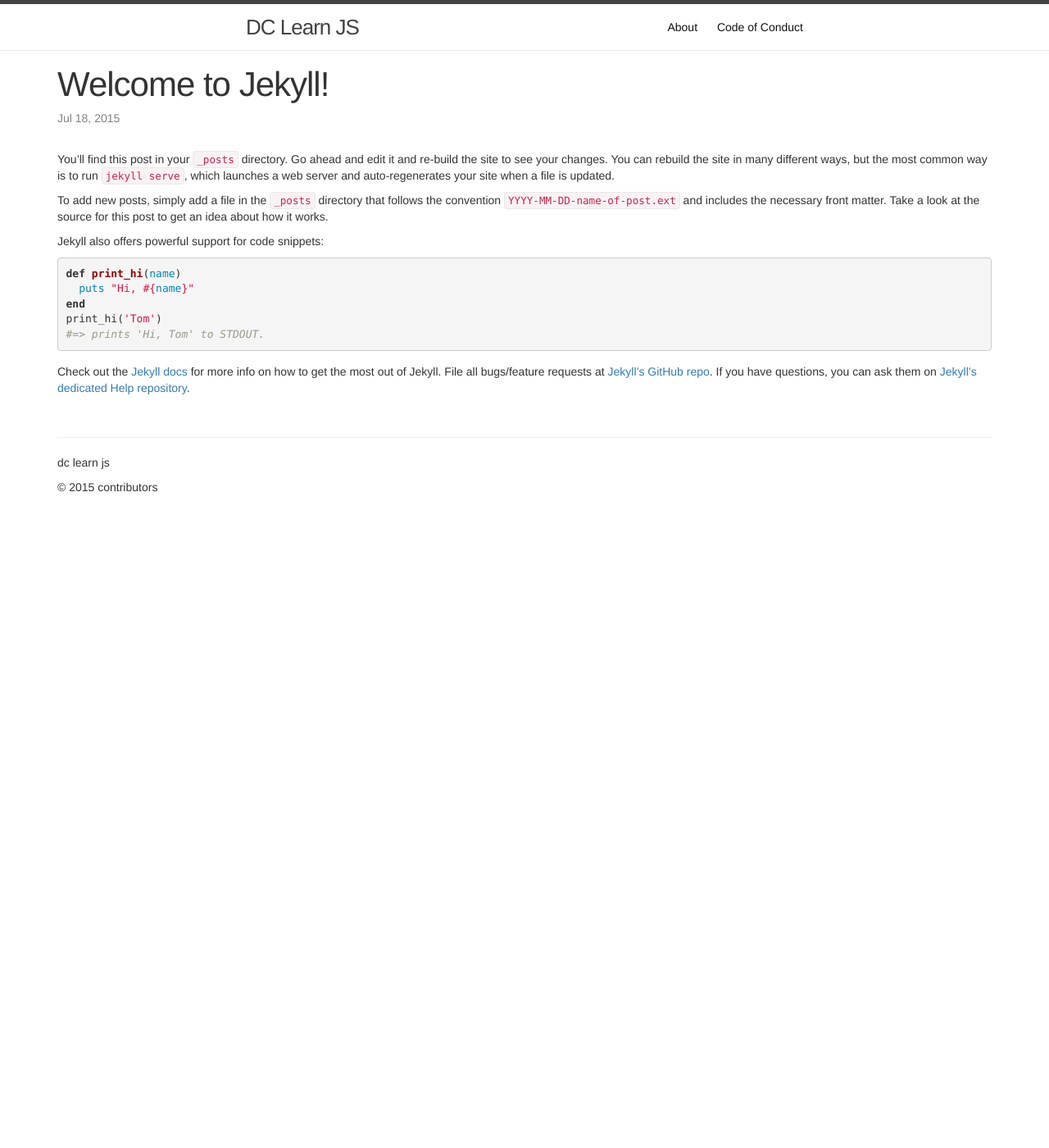
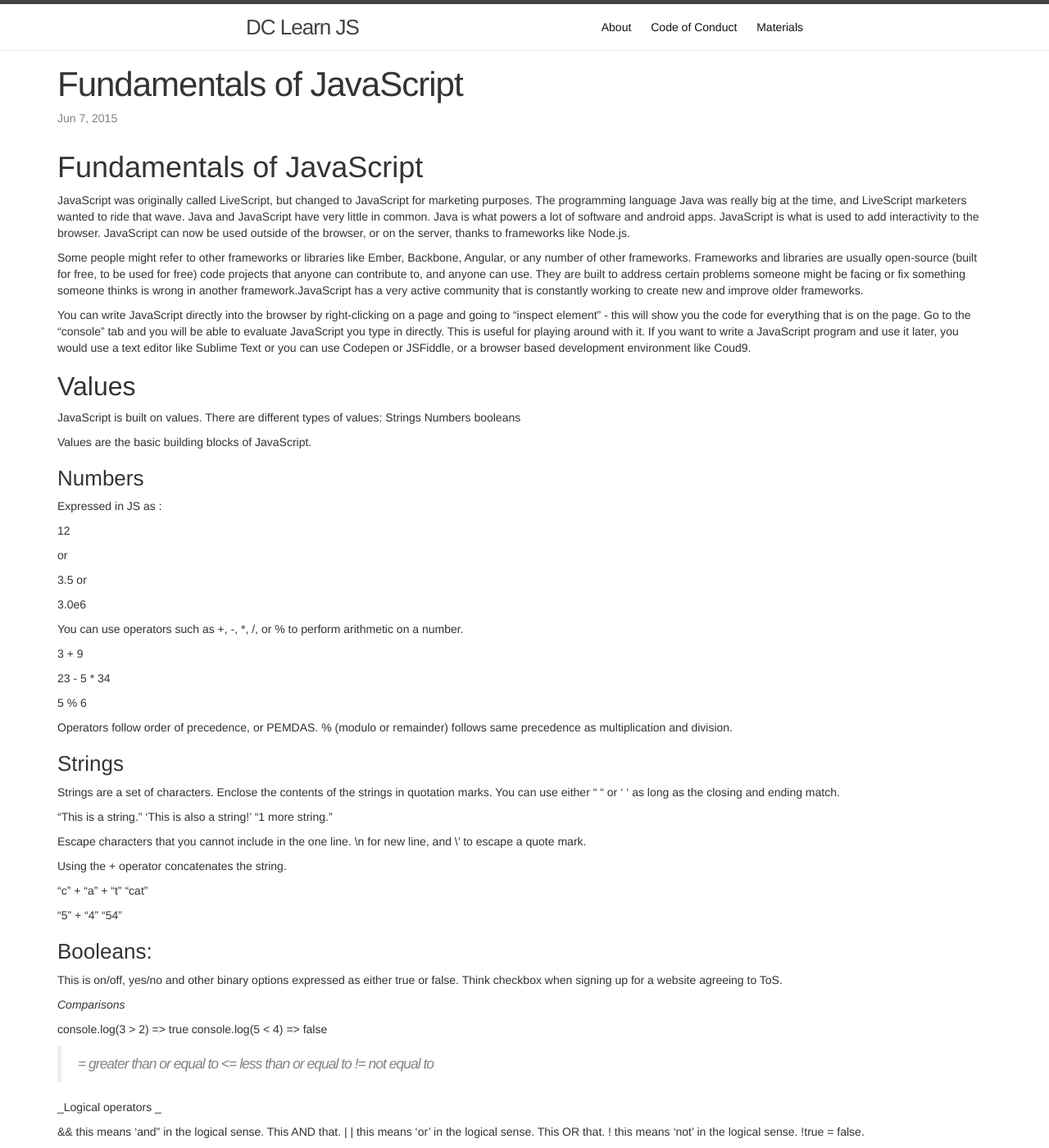
Before and after one commit to dclearnjs/dclearnjs.github.io, a Jekyll site: the page built from _posts/2015-07-18-welcome-to-jekyll.markdown, in a window 1280 px wide and 1400 px high. Shown: the whole window at 82% size. Built offline with Jekyll 4.4.1, drawn with Linux system fonts in a browser that asks for light colours; nearby versions of some CDN libraries; some of the changed text lies outside the part shown.

Commit message:
adding posts

```diff
--- a/_posts/2015-07-18-welcome-to-jekyll.markdown
+++ b/_posts/2015-07-18-welcome-to-jekyll.markdown
@@ -1,25 +1,148 @@
 ---
 layout: post
-title:  "Welcome to Jekyll!"
-date:   2015-07-18 15:03:08
-categories: jekyll update
+title:  "Fundamentals of JavaScript"
+date:   2015-06-07 15:03:08
+categories: javascript
 ---
-You’ll find this post in your `_posts` directory. Go ahead and edit it and re-build the site to see your changes. You can rebuild the site in many different ways, but the most common way is to run `jekyll serve`, which launches a web server and auto-regenerates your site when a file is updated.
 
-To add new posts, simply add a file in the `_posts` directory that follows the convention `YYYY-MM-DD-name-of-post.ext` and includes the necessary front matter. Take a look at the source for this post to get an idea about how it works.
+# Fundamentals of JavaScript
 
-Jekyll also offers powerful support for code snippets:
+JavaScript was originally called LiveScript, but changed to JavaScript for marketing purposes. The programming language Java was really big at the time, and LiveScript marketers wanted to ride that wave. Java and JavaScript have very little in common. Java is what powers a lot of software and android apps. JavaScript is what is used to add interactivity to the browser.  JavaScript can now be used outside of the browser, or on the server, thanks to frameworks like Node.js.
 
-{% highlight ruby %}
-def print_hi(name)
-  puts "Hi, #{name}"
-end
-print_hi('Tom')
-#=> prints 'Hi, Tom' to STDOUT.
-{% endhighlight %}
+Some people might refer to other frameworks or libraries like Ember, Backbone, Angular, or any number of other frameworks. Frameworks and libraries are usually open-source (built for free, to be used for free) code projects that anyone can contribute to, and anyone can use. They are built to address certain problems someone might be facing or fix something someone thinks is wrong in another framework.JavaScript has a very active community that is constantly working to create new and improve older frameworks.
 
-Check out the [Jekyll docs][jekyll] for more info on how to get the most out of Jekyll. File all bugs/feature requests at [Jekyll’s GitHub repo][jekyll-gh]. If you have questions, you can ask them on [Jekyll’s dedicated Help repository][jekyll-help].
+You can write JavaScript directly into the browser by right-clicking on a page and going to “inspect element” - this will show you the code for everything that is on the page. Go to the “console” tab and you will be able to evaluate JavaScript you type in directly. This is useful for playing around with it. If you want to write a JavaScript program and use it later, you would use a text editor like Sublime Text or you can use Codepen or JSFiddle, or a browser based development environment like Coud9.
 
-[jekyll]:      http://jekyllrb.com
-[jekyll-gh]:   https://github.com/jekyll/jekyll
-[jekyll-help]: https://github.com/jekyll/jekyll-help
+## Values
+JavaScript is built on values. There are different types of values:
+Strings
+Numbers
+booleans
+
+Values are the basic building blocks of JavaScript.
+
+### Numbers
+
+Expressed in JS as :
+
+12
+
+or
+
+3.5 or
+
+3.0e6
+
+You can use operators such as +, -, *, /, or % to perform arithmetic on a number.
+
+3 + 9
+
+23 - 5 * 34
+
+5 % 6
+
+Operators follow order of precedence, or PEMDAS. % (modulo or remainder) follows same precedence as multiplication and division.
+
+### Strings
+
+Strings are a set of characters. Enclose the contents of the strings in quotation marks. You can use either “   “ or ‘   ‘ as long as the closing and ending match.
+
+“This is a string.”
+‘This is also a string!’
+“1 more string.”
+
+Escape characters that you cannot include in the one line. \n for new line, and \’ to escape a quote mark.
+
+Using the + operator concatenates the string.
+
+“c” + “a” + “t”
+“cat”
+
+“5” + “4”
+“54”
+
+### Booleans:
+
+This is on/off, yes/no and other binary options expressed as either true or false. Think checkbox when signing up for a website agreeing to ToS.
+
+_Comparisons_
+
+console.log(3 > 2)
+=> true
+console.log(5 < 4)
+=> false
+
+>=  greater than or equal to
+<= less than or equal to
+!= not equal to
+
+_Logical operators _
+
+&&  this means ‘and” in the logical sense. This AND that.
+| |  this means ‘or’ in the logical sense. This OR that.
+!   this means ‘not’ in the logical sense. !true = false.
+
+console.log( (4 > 3) && (5 < 6) )
+=> true
+
+Using  || will evaluate to true if either one of the statements is true.
+console.log( (4 > 3) ||  (5 >6) )
+=> true
+
+## Structure
+
+### Variables
+Ways of keeping/storing data. use lower-camel-case by convention. You can create variable names in all lowercase if you would like, but this is the convention most people use and understand. Try to keep variable names clear and concise. var a might be concise, but it’s not very clear. thisVariableIsForDeterminingTheSumOfTwoPlusTwo is clear, but not concise. Variable names cannot start with a digit but a digit can be included. Two variables can have the same value, and a variable’s value can change later. Variables can hold all types of values: strings, booleans, numbers, and even functions.
+
+Expressed in JS as:
+
+var catsAreCool = “cats are cool”
+var myNumber = 5 * 4
+var printCats = console.log(“cats”)
+
+You can call a variable later to access the value inside of it.
+
+### Functions
+Functions are bits of reusable code you can call later in a program.
+
+function myFunction(parameter1, parameter2) {
+	return parameter1 + parameter2;
+};
+
+You start the function by denoting it’s a function, then you give it a name, using the same naming convention you used in naming variables. Inside of the the parenthesis you would put parameters, or arguments. This is something you might want to pass to the code late. Inside of the curly braces you want to put the code you want to be able to do. You end by adding a semicolon, which tells it you have ended your statement, it’s like a period at the end of a sentence in English Later you can call the function with the parameters you want to pass it, and it will execute it.
+
+myFunction(1, 3)
+=> 4
+
+A note about syntax: syntax is those curly braces and parentheses and other rules about punctuation in JavaScript. JavaScript is not white space sensitive, meaning adding spaces or line breaks doesn’t change how the code runs. You could also write the function like this:
+
+function myFunction(parameter1, parameter2) {return parameter1 + parameter2;};
+
+Adding in spaces and line breaks makes the code more readable for the humans reading the code. You are always writing code for both the computer and a human, that human is usually you four months down the line, so be clear!
+
+### If/Else
+
+You can use If  / Else to only run certain bits of code if certain conditions are met. This is called control flow.
+
+if (condition ) {
+	code you want to run if condition is true;
+}
+
+You can use the if statement by itself, or you can add an else statement.
+
+if (condition) {
+	code you want to run if the condition is true;
+} else {
+	code you want to run if the condition is false;
+};
+
+This syntax is similar to the function syntax, with () encapsulating your parameters or arguments, and {} containing the code you want to run. ; again ends the statement. You could write this all as one line, too.
+
+var myPet = “cat”
+if (myPet = “cat”) {
+	return “meow”;
+} else {
+	return “that is not a cat”;
+};
+
+### Loops
```
Also changed, not shown: _posts/2015-06-24-frameworks-and-libraries.markdown (added, +41 -0 lines), _posts/2015-07-15-setting-up-a-dev-env.markdown (added, +109 -0 lines), matierals.md (added, +17 -0 lines).
